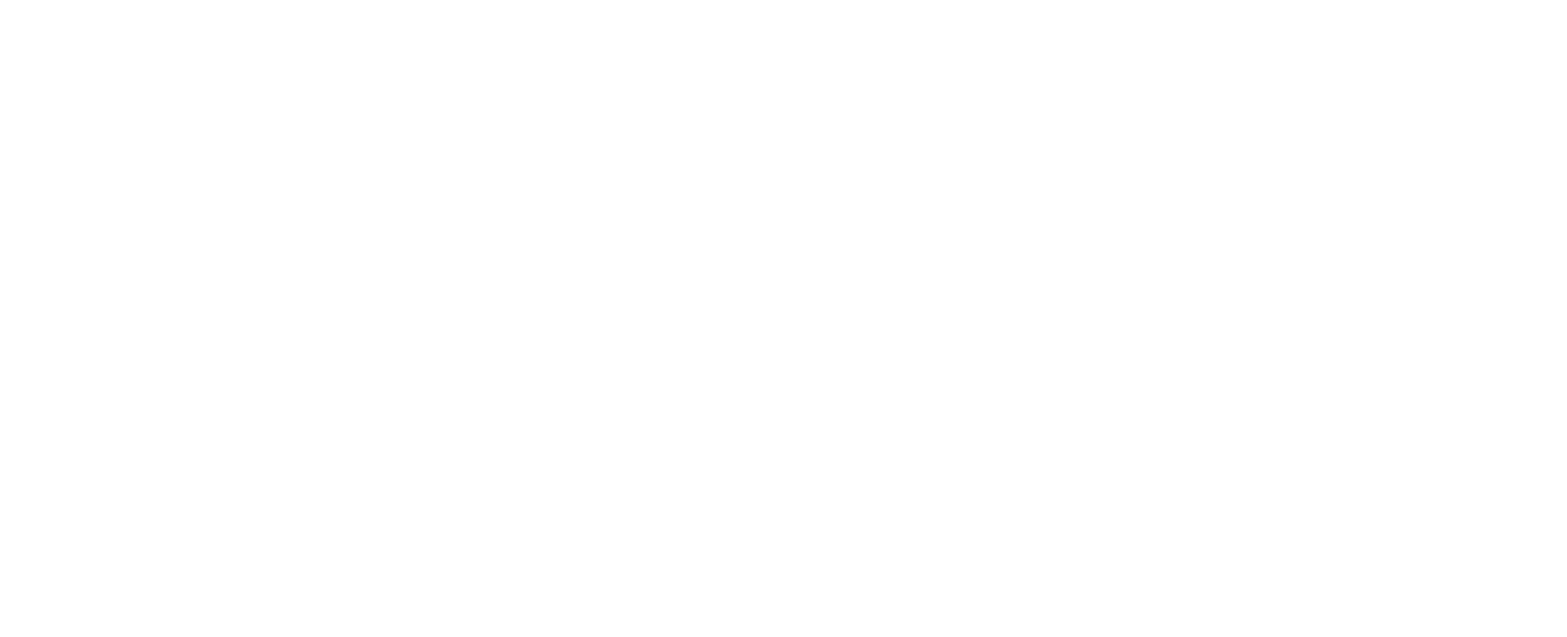
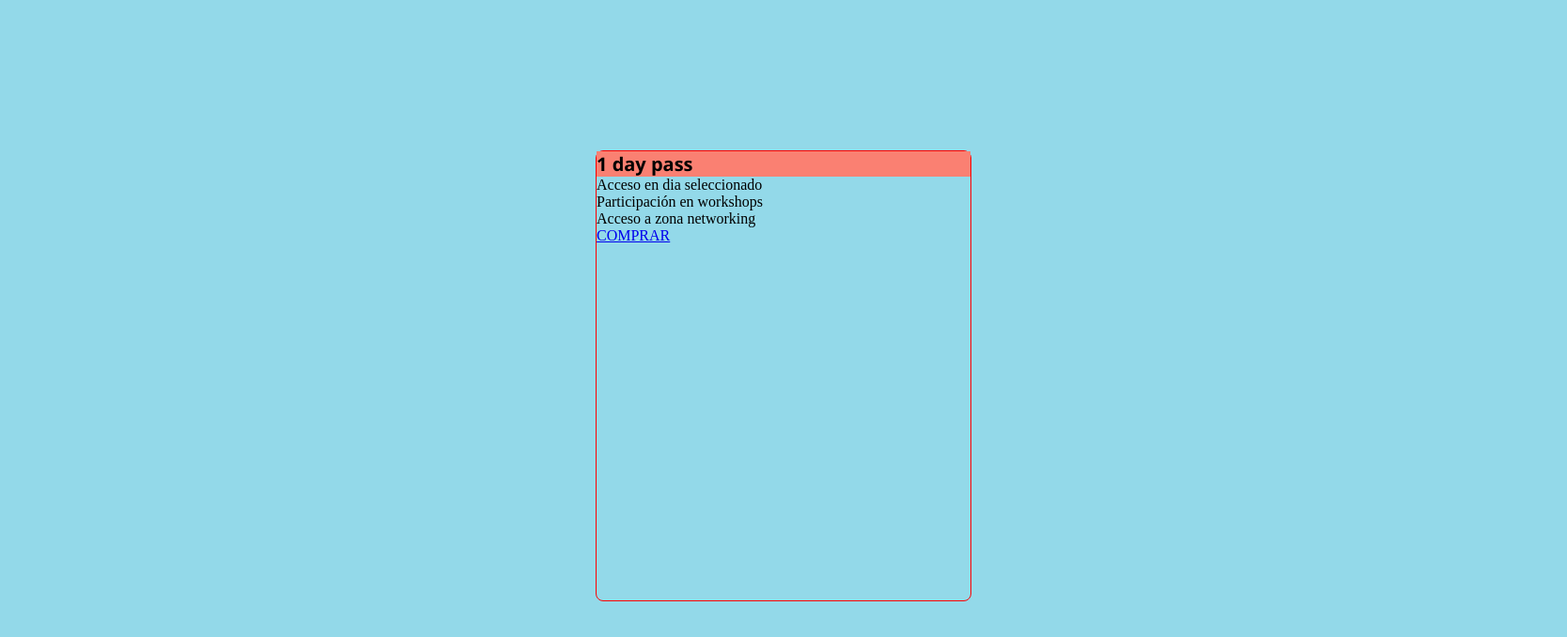
Before and after one commit to Jhon-GG/practicaFlex, a plain HTML site: page index.html in a window 1280 px wide. Shown: the whole page at 94% size, 1668 px wide, since content can reach past the window. Drawn offline with nearby package versions, Linux system fonts and the light colour scheme.

Commit message:
feat: :construction: Primer avance ejercicio 6 practica flex
Se realizaron los primeros avances del ejercicio 6 de la practica con flex

```diff
--- a/css/style.css
+++ b/css/style.css
@@ -3,3 +3,27 @@
     margin: 0;
     box-sizing: border-box;
 }
+
+.container{
+    background: #93d9e9;
+    display: flex;
+    flex-direction: column;
+    width: 208.5vh;
+    height: 100vh;
+    justify-content: center;
+    align-items: center;
+}
+
+.box1{
+    border: 1px solid red;
+    width: 50vh;
+    height: 480px;
+    border-radius: 1vh;
+    /* box-shadow: 5px 5px 10px rgba(0, 0, 0, 0.5); */
+}
+
+.titulo1{
+    background-color: salmon;
+    font-size: 10px;
+    font-family: Open Sans;
+}
--- a/index.html
+++ b/index.html
@@ -4,9 +4,23 @@
     <meta charset="UTF-8">
     <meta name="viewport" content="width=device-width, initial-scale=1.0">
     <link rel="stylesheet" href="css/style.css">
-    <title>Document</title>
+    <link rel="icon" href="storage/img/favicon-32x32.png" type="image/x-icon">
+    <link rel="preconnect" href="https://fonts.googleapis.com">
+    <link rel="preconnect" href="https://fonts.gstatic.com" crossorigin>
+    <link href="https://fonts.googleapis.com/css2?family=Open+Sans:ital,wght@0,300..800;1,300..800&display=swap" rel="stylesheet">
+    <title>Pricing box (6)</title>
 </head>
 <body>
-
+    <div class="container">
+        <div class="box1">
+            <div class="titulo1">
+                <h1>1 day pass</h1>
+            </div>
+            <div class="texto1"> Acceso en dia seleccionado </div>
+            <div class="texto2"> Participación en workshops </div>
+            <div class="texto3"> Acceso a zona networking </div>
+            <a href=".">COMPRAR</a>
+        </div>
+    </div>
 </body>
 </html>
```
Also changed, not shown: storage/img/favicon-32x32.png (added).
